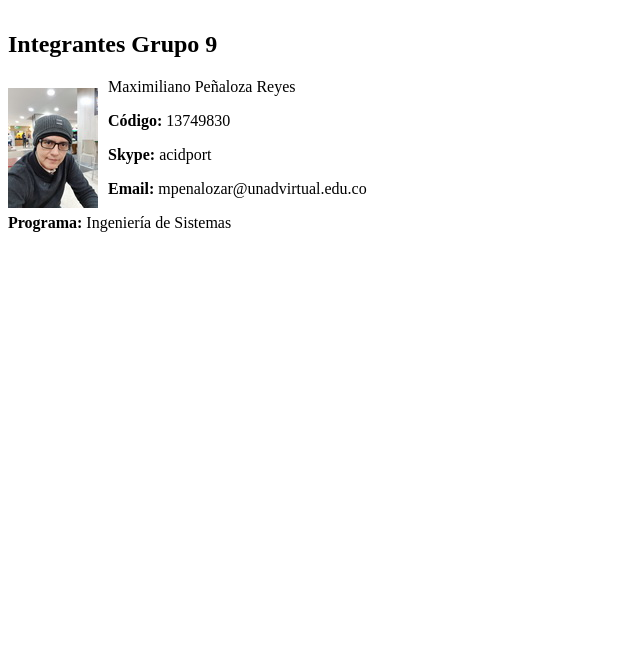
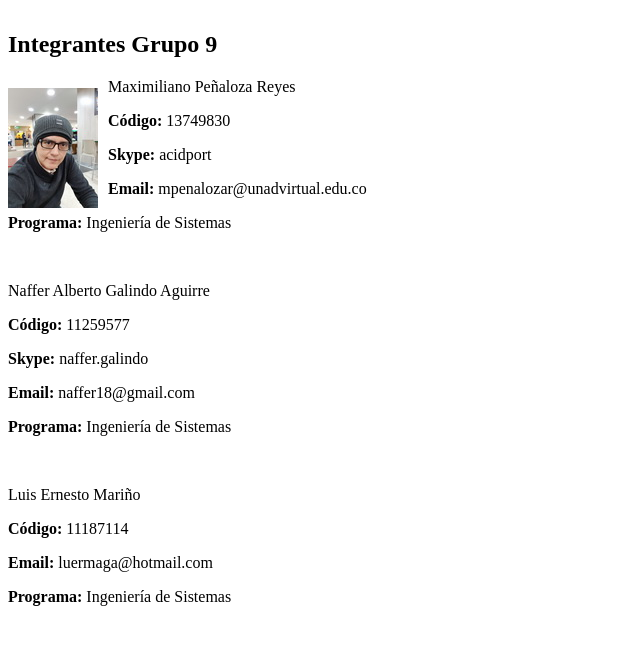
Before and after one commit to acidport/grupo9, a plain HTML site: page docs/autores.html in a window 1280 px wide. Shown: the part 79-724 px from the top of the page, without its empty margins (0-640 px from the left). Drawn offline with Linux system fonts and the light colour scheme.

Commit message:
Added other authors

```diff
--- a/docs/autores.html
+++ b/docs/autores.html
@@ -16,6 +16,17 @@
     <p><span style="font-weight: bold">Skype:</span> acidport</p>
     <p><span style="font-weight: bold">Email:</span> mpenalozar@unadvirtual.edu.co</p>
     <p><span style="font-weight: bold">Programa:</span> Ingeniería de Sistemas</p>
+    <br/>
+    <p>Naffer Alberto Galindo Aguirre</p>
+    <p><span style="font-weight: bold">Código:</span> 11259577</p>
+    <p><span style="font-weight: bold">Skype:</span> naffer.galindo</p>
+    <p><span style="font-weight: bold">Email:</span> naffer18@gmail.com</p>
+    <p><span style="font-weight: bold">Programa:</span> Ingeniería de Sistemas</p>
+    <br/>
+    <p>Luis Ernesto Mariño</p>
+    <p><span style="font-weight: bold">Código:</span> 11187114</p>
+    <p><span style="font-weight: bold">Email:</span> luermaga@hotmail.com</p>
+    <p><span style="font-weight: bold">Programa:</span> Ingeniería de Sistemas</p>
 </div>
 </body>
 </html>
```
